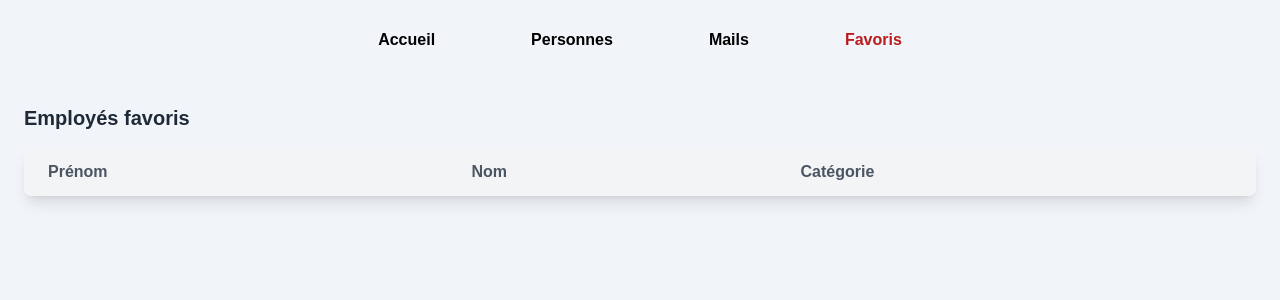
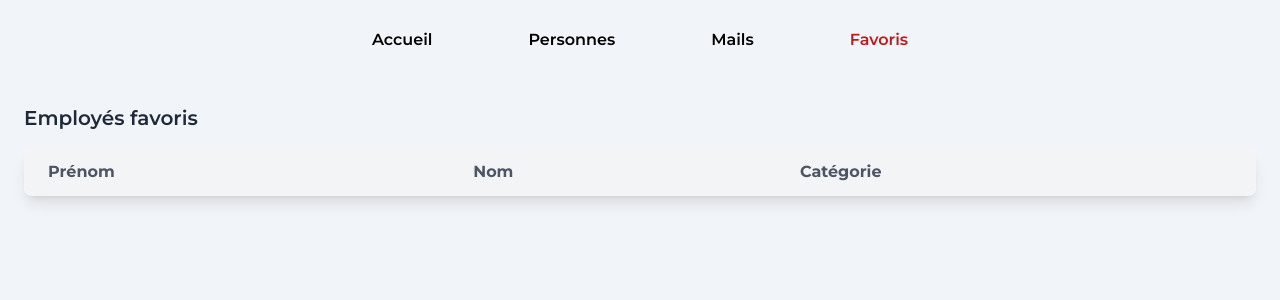
Before and after one commit to soniiix/enron-data-visualizer, a Django app: page /favoris/ in a window 1280 px wide. Shown: the top 300 px of the page. Run offline with Django 5.2, Linux system fonts and the light colour scheme; lists and menus that the app fills with data are empty; parts of the project's set-up code (start-up, migrations or seed data) failed here and were passed over; some libraries are stand-ins or nearby versions.

Commit message:
fix: put back montserrat font

```diff
--- a/base_app/templates/base.html
+++ b/base_app/templates/base.html
@@ -9,8 +9,11 @@
     <!-- Import de la police Montserrat-->
     <link rel="preconnect" href="https://fonts.googleapis.com">
     <link rel="preconnect" href="https://fonts.gstatic.com" crossorigin>
-
+    <link href="https://fonts.googleapis.com/css2?family=Montserrat:ital,wght@0,100..900;1,100..900&display=swap" rel="stylesheet">
     <link href="https://cdnjs.cloudflare.com/ajax/libs/font-awesome/6.0.0-beta3/css/all.min.css" rel="stylesheet">
+    <script>
+        tailwind.config={theme:{extend:{fontFamily:{sans:["Montserrat","sans-serif"]}}}};
+    </script>
 
     <style>
         .fa-star {
@@ -23,10 +26,6 @@
         }
 
     </style>
-
-    <script>
-        tailwind.config={theme:{extend:{fontFamily:{sans:["Montserrat","sans-serif"]}}}};
-    </script>
 </head>
 
 <body class="h-screen bg-slate-100 font-sans font-semibold">
```
Also changed, not shown: base_app/templates/home.html (indentation only).
